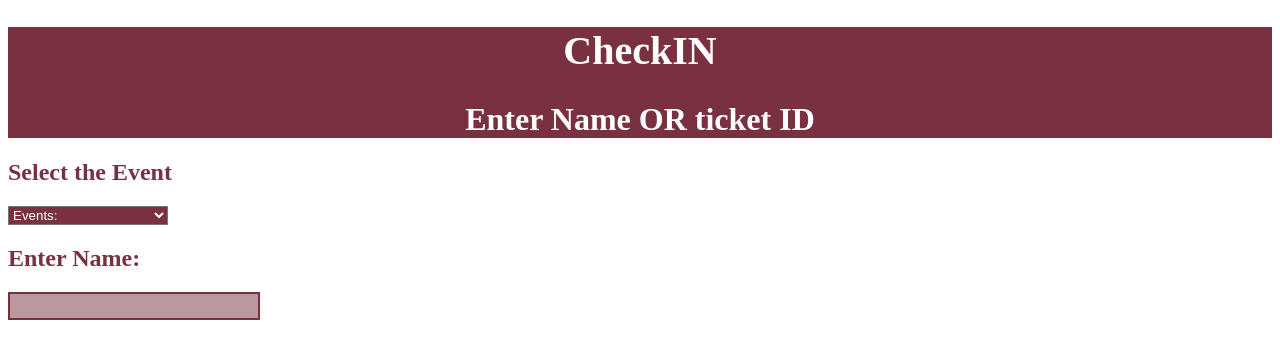
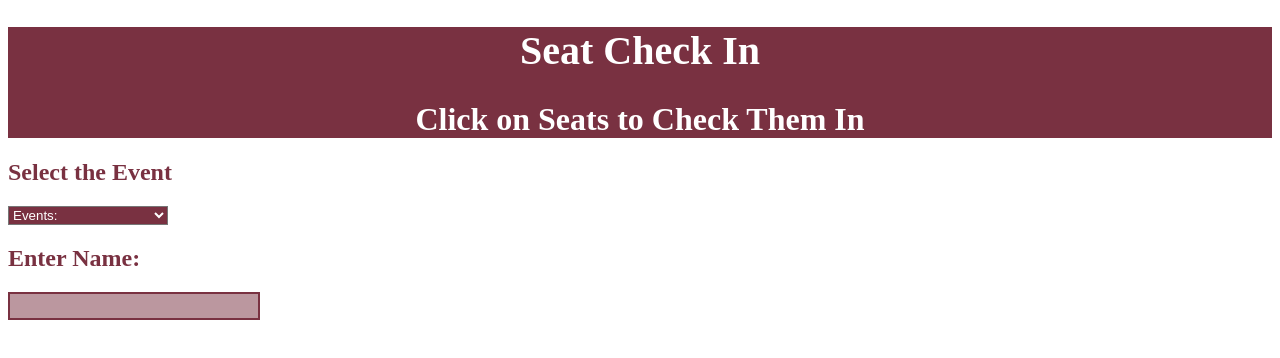
Before and after one commit to Carterrrrrrrr/seat-assigner, a plain HTML site: page checkin/index.html in a window 1280 px wide. Drawn offline with Linux system fonts and the light colour scheme; no server answers.

Commit message:
Update index.html

```diff
--- a/checkin/index.html
+++ b/checkin/index.html
@@ -21,8 +21,8 @@
   </script>
 
     <div class="header">
-    <h1>CheckIN</h1>
-    <h2>Enter Name OR ticket ID</h2>
+    <h1>Seat Check In</h1>
+    <h2>Click on Seats to Check Them In</h2>
     </div>
     <h3>Select the Event</h3>
     <select name="events" id="events" onchange="generateNames()">
```
